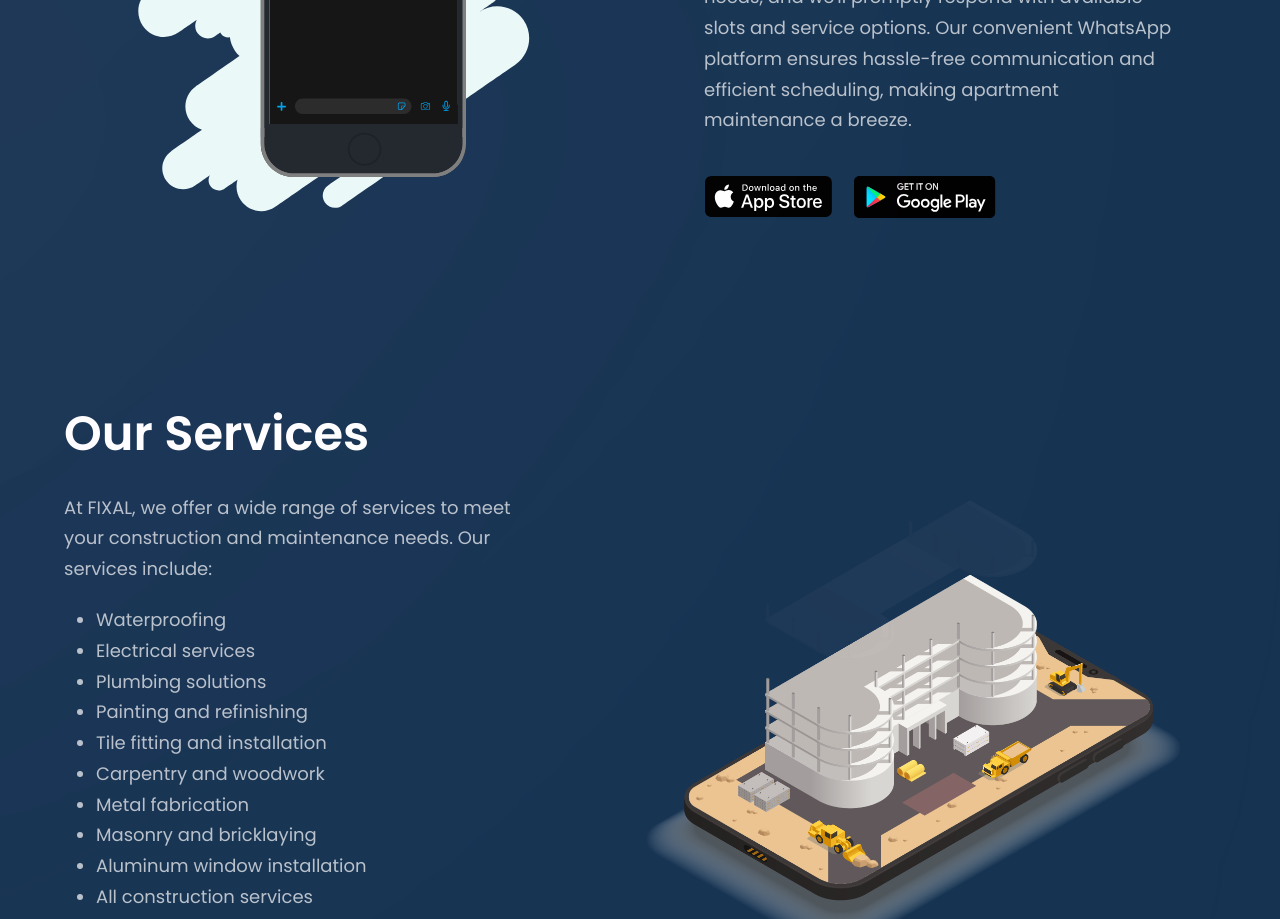
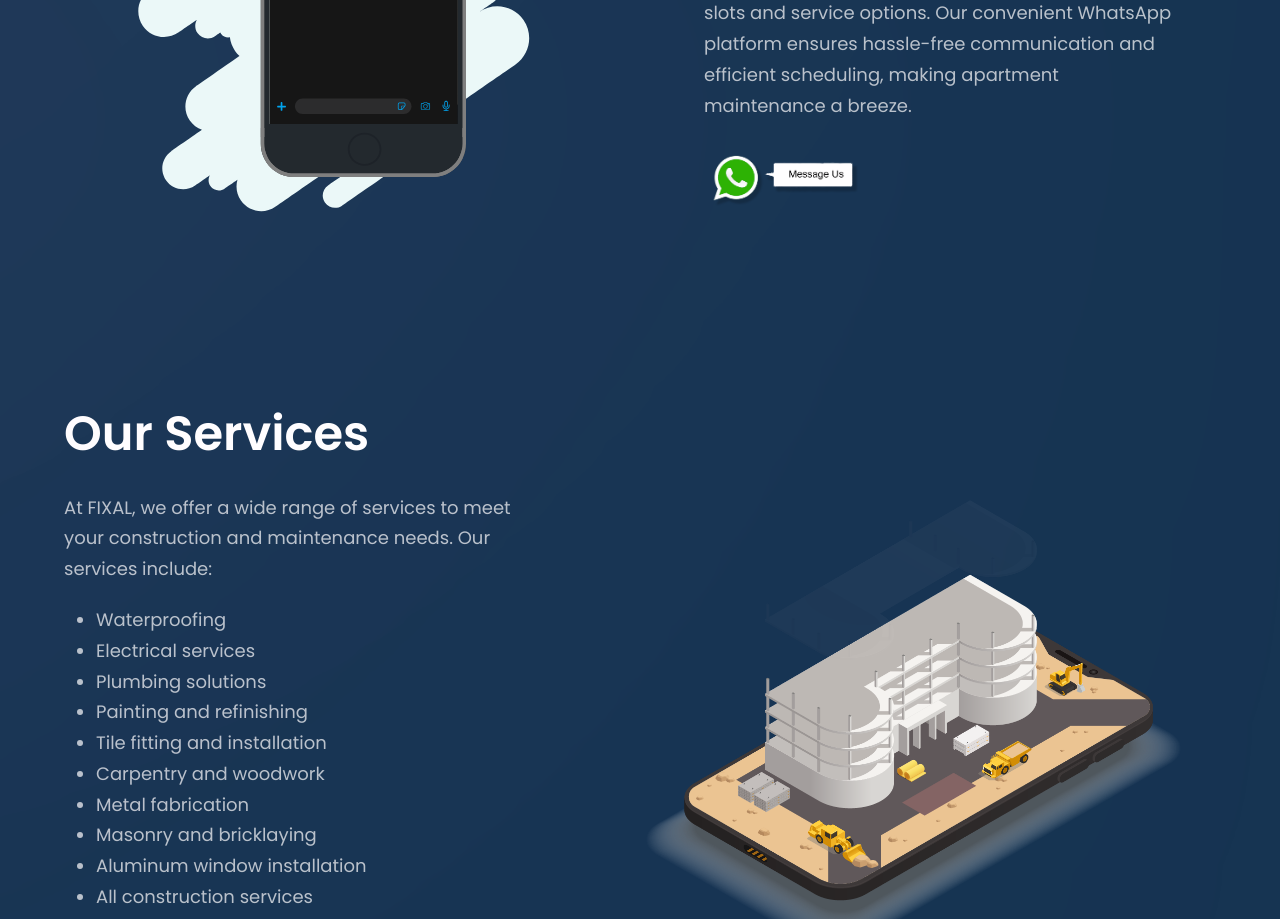
Before and after one commit to tanujdevops/fixaltest, a React (Vite) app: page / in a window 1280 px wide. Shown: the part 2060-2979 px from the top of the page. Built offline with nearby package versions, Linux system fonts and the light colour scheme.

Commit message:
WhatsApp image added

```diff
--- a/src/components/HowWeWork.jsx
+++ b/src/components/HowWeWork.jsx
@@ -1,4 +1,4 @@
-import { apple, google } from "../assets";
+import whatsapp from "../assets/whatsapp.png";
 import styles, { layout } from "../style";
 import Lottie from 'lottie-react';
 import animation from '../assets/animation_how.json';
@@ -25,9 +25,9 @@ const HowWeWork = () => (
       making apartment maintenance a breeze.
       </p>
 
-      <div className="flex flex-row flex-wrap sm:mt-10 mt-6">
-        <img src={apple} alt="google_play" className="w-[128.86px] h-[42.05px] object-contain mr-5 cursor-pointer" />
-        <img src={google} alt="google_play" className="w-[144.17px] h-[43.08px] object-contain cursor-pointer" />
+      <div className="flex flex-row flex-wrap">
+        <img src={whatsapp} alt="GIF" className="w-[168.86px] h-[112.05px] object-contain cursor-pointer" />
+
       </div>
     </div>
   </section>
```
Also changed, not shown: src/assets/whatsapp.png (added).
